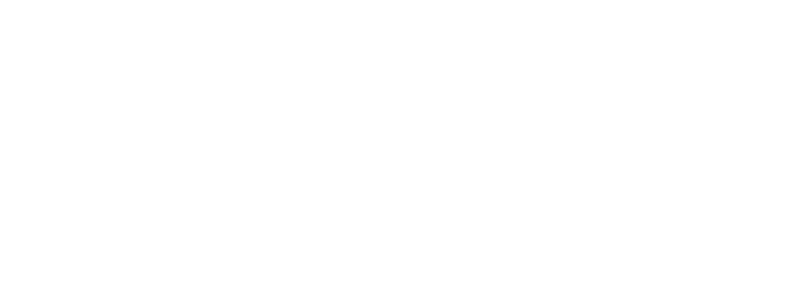
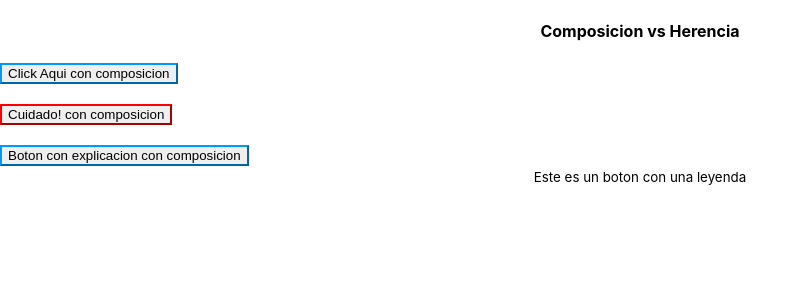
Before and after one commit to GastonCuevas/curso-react, a React (Create React App) app: page / in a window 1280 px wide. Shown: the top 300 px of the page, without its empty margins (0-809 px from the left). Built offline with nearby package versions, Linux system fonts and the light colour scheme.

Commit message:
Add(): Botones modificados por composicion

```diff
--- a/src/App.js
+++ b/src/App.js
@@ -1,12 +1,48 @@
 import React, { Component } from 'react';
 import logo from './logo.svg';
 import './App.css';
+
+class Button extends Component {
+	render () {
+		return (
+			<button style={{borderColor: this.props.borderColor, display: 'block'}}>
+				{this.props.label}
+			</button>
+		)
+	}
+}
+
+Button.defaultProps = {
+	borderColor: '#09f'
+}
+
+class ButtonDanger extends Component {
+	render () {
+		return <Button borderColor="#f00" label={this.props.label}></Button>
+	}
+}
+
+class ButtonWithLegend extends Component {
+	render () {
+		return (
+			<div>
+				<Button borderColor={this.props.borderColor} label={this.props.label}></Button>
+				<small>{this.props.legend}</small>
+			</div>
+		)
+	}
+}
 
 class App extends Component {
   render() {
     return (
       <div className="App">
-
+        <h4>Composicion vs Herencia</h4>
+		<Button label="Click Aqui con composicion"></Button>
+		<br />
+		<ButtonDanger label="Cuidado! con composicion"></ButtonDanger>
+		<br />
+		<ButtonWithLegend label="Boton con explicacion con composicion" legend="Este es un boton con una leyenda"></ButtonWithLegend>
       </div>
     );
   }
```
